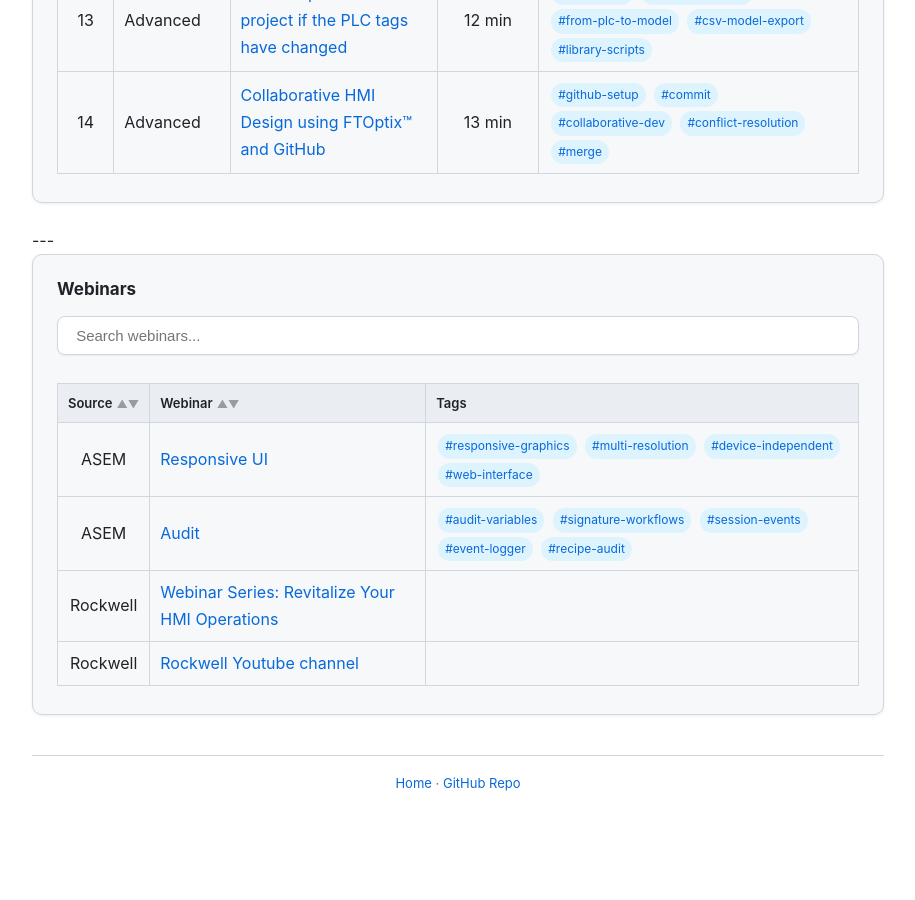
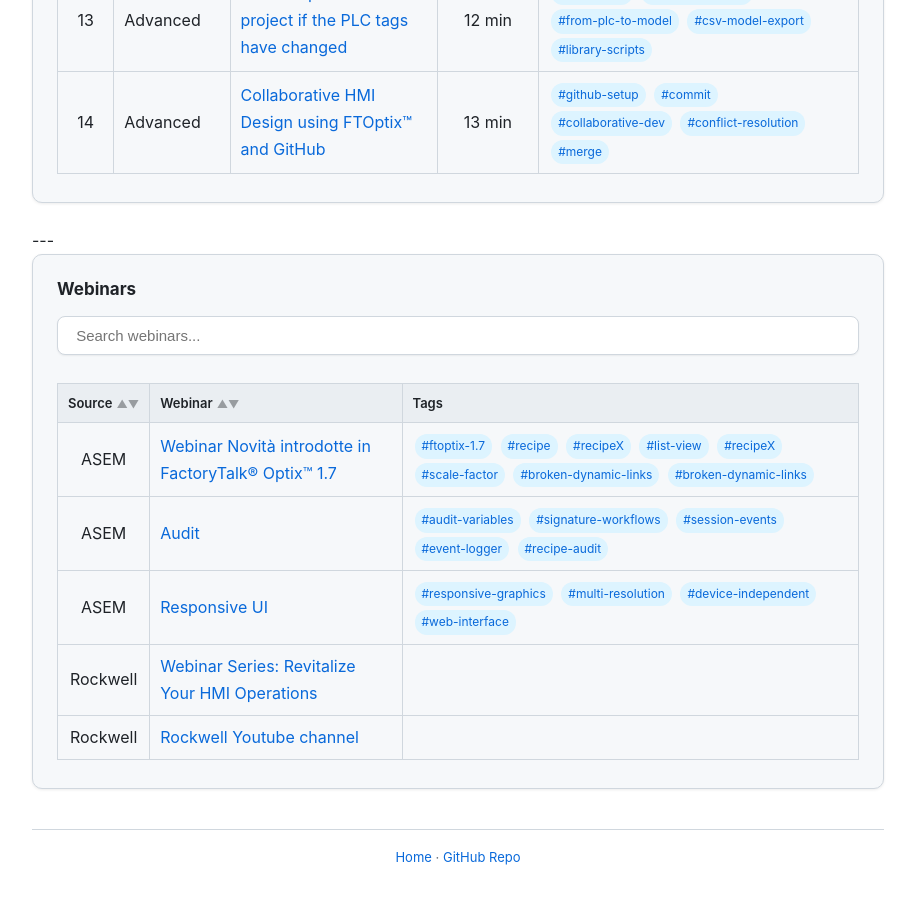
Before and after one commit to massimovar/LearningFTOptix, a Jekyll site: the page built from docs/chapters/Learning_material_Videos.html, in a window 1280 px wide and 900 px high, scrolled down 1652 px. Shown: the whole window, without its empty margins (182-1097 px from the left). Built offline with Jekyll 4.4.1, drawn with Linux system fonts in a browser that asks for light colours; before the commit the page ends 2479 px from its top, so only the background shows below that.

Commit message:
Add new webinar video links and tags

```diff
--- a/docs/chapters/Learning_material_Videos.html
+++ b/docs/chapters/Learning_material_Videos.html
@@ -163,13 +163,18 @@
 <tbody>
 <tr>
   <td>ASEM</td>
-  <td><a href="https://www.youtube.com/watch?v=1fI2JVNK3qY&ab_channel=ASEMS.r.l.">Responsive UI</a></td>
-  <td><span class="tag">#responsive-graphics</span> <span class="tag">#multi-resolution</span> <span class="tag">#device-independent</span> <span class="tag">#web-interface</span></td>
+  <td><a href="https://www.youtube.com/watch?v=xaqXtFq0mNc">Webinar Novità introdotte in FactoryTalk® Optix™ 1.7</a></td>
+  <td><span class="tag">#ftoptix-1.7</span> <span class="tag">#recipe</span> <span class="tag">#recipeX</span> <span class="tag">#list-view</span> <span class="tag">#recipeX</span> <span class="tag">#scale-factor</span> <span class="tag">#broken-dynamic-links</span> <span class="tag">#broken-dynamic-links</span></td>
 </tr>
 <tr>
   <td>ASEM</td>
   <td><a href="https://www.youtube.com/watch?v=xaqXtFq0mNc">Audit</a></td>
   <td><span class="tag">#audit-variables</span> <span class="tag">#signature-workflows</span> <span class="tag">#session-events</span> <span class="tag">#event-logger</span> <span class="tag">#recipe-audit</span></td>
+</tr>
+<tr>
+  <td>ASEM</td>
+  <td><a href="https://www.youtube.com/watch?v=1fI2JVNK3qY&ab_channel=ASEMS.r.l.">Responsive UI</a></td>
+  <td><span class="tag">#responsive-graphics</span> <span class="tag">#multi-resolution</span> <span class="tag">#device-independent</span> <span class="tag">#web-interface</span></td>
 </tr>
 <tr>
   <td>Rockwell</td>
```
